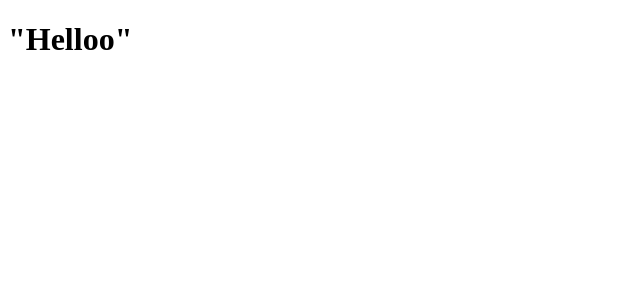
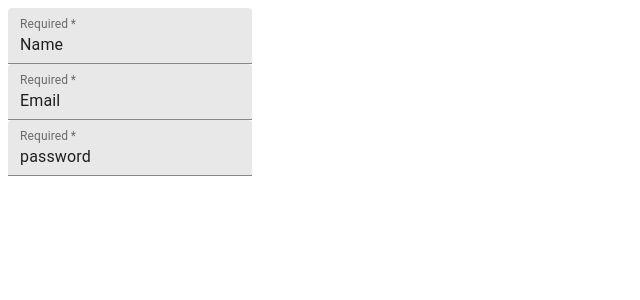
Before and after one commit to zahraaliaghazadeh/Aghazadeh, a React (Create React App) app in the folder client/: page /signup in a window 1280 px wide. Shown: the top 300 px of the page, without its empty margins (0-640 px from the left). Built offline with nearby package versions, Linux system fonts and the light colour scheme.

Commit message:
sign up simple form

```diff
--- a/client/src/pages/SignUpPage/index.js
+++ b/client/src/pages/SignUpPage/index.js
@@ -3,12 +3,47 @@
 import "./style.css"
 import API from "../../utils/API"
 
+import TextField from '@material-ui/core/TextField';
+import { makeStyles } from '@material-ui/core/styles';
+
+
+const useStyles = makeStyles((theme) => ({
+    root: {
+      '& .MuiTextField-root': {
+        margin: theme.spacing(1),
+        width: '25ch',
+      },
+    },
+  }));
+
 
 export default function SignUpPage() {
+    const classes = useStyles();
+
     return (
-        <h1>
-"Helloo"
-        </h1>
+      <div>
+           <TextField
+          required
+          id="filled-required"
+          label="Required"
+          defaultValue="Name"
+          variant="filled"
+        /> <br></br>
+           <TextField
+          required
+          id="filled-required"
+          label="Required"
+          defaultValue="Email"
+          variant="filled"
+        /> <br></br>
+           <TextField
+          required
+          id="filled-required"
+          label="Required"
+          defaultValue="password"
+          variant="filled"
+        />
+      </div>
 
         )
     }
```
